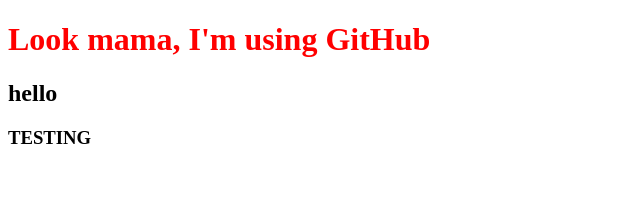
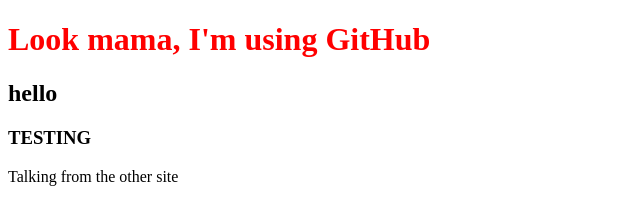
Before and after one commit to FahimAhmed60/myfirstwebsite, a plain HTML site: page index.html in a window 1280 px wide. Shown: the whole page, without its empty margins (0-640 px from the left). Drawn offline with Linux system fonts and the light colour scheme.

Commit message:
talking from other site

```diff
--- a/index.html
+++ b/index.html
@@ -10,5 +10,6 @@
     <h1>Look mama, I'm using GitHub</h1>
     <h2>hello</h2>
     <h3>TESTING</h3>
+    <p>Talking from the other site</p>
 </body>
 </html>
```
